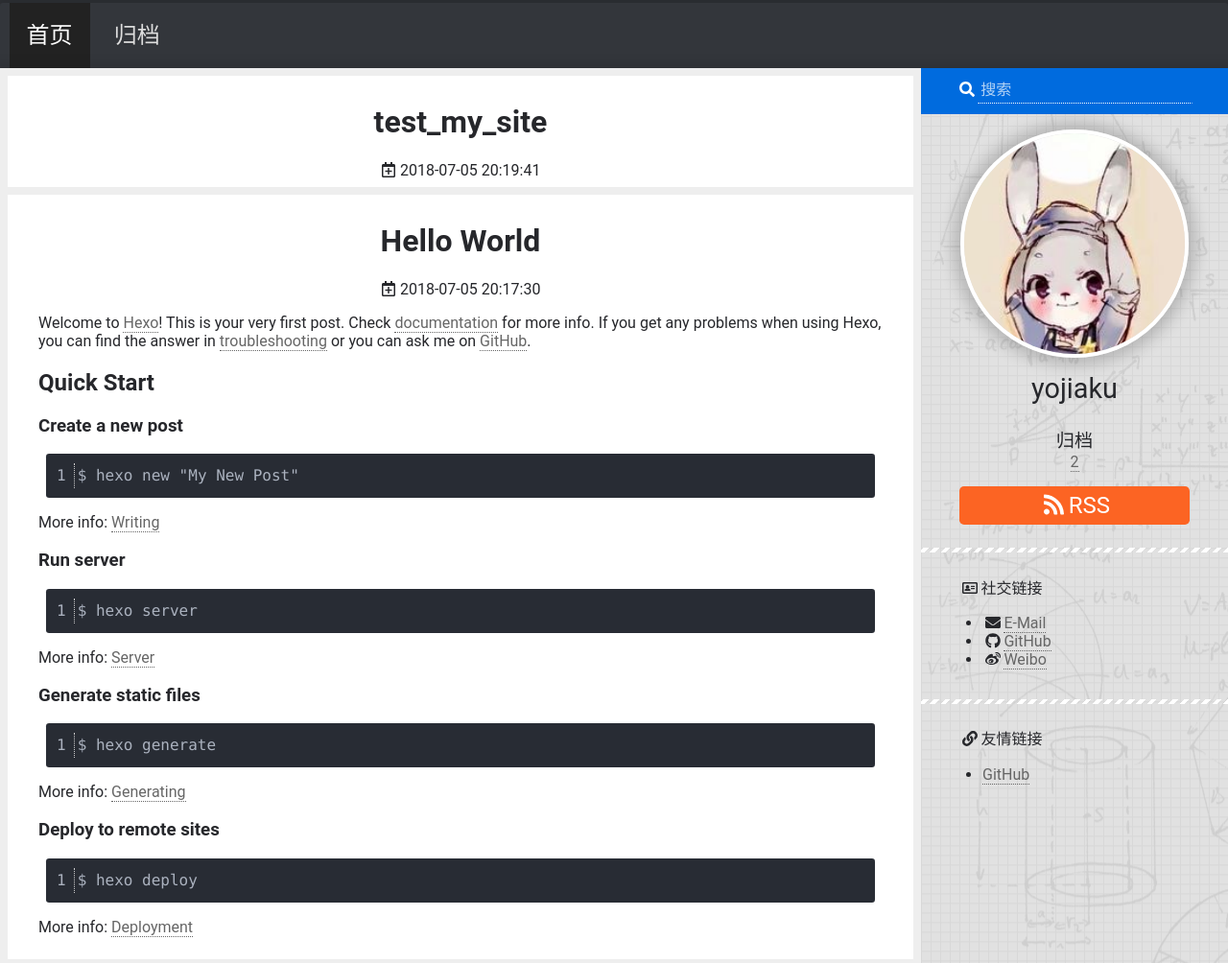
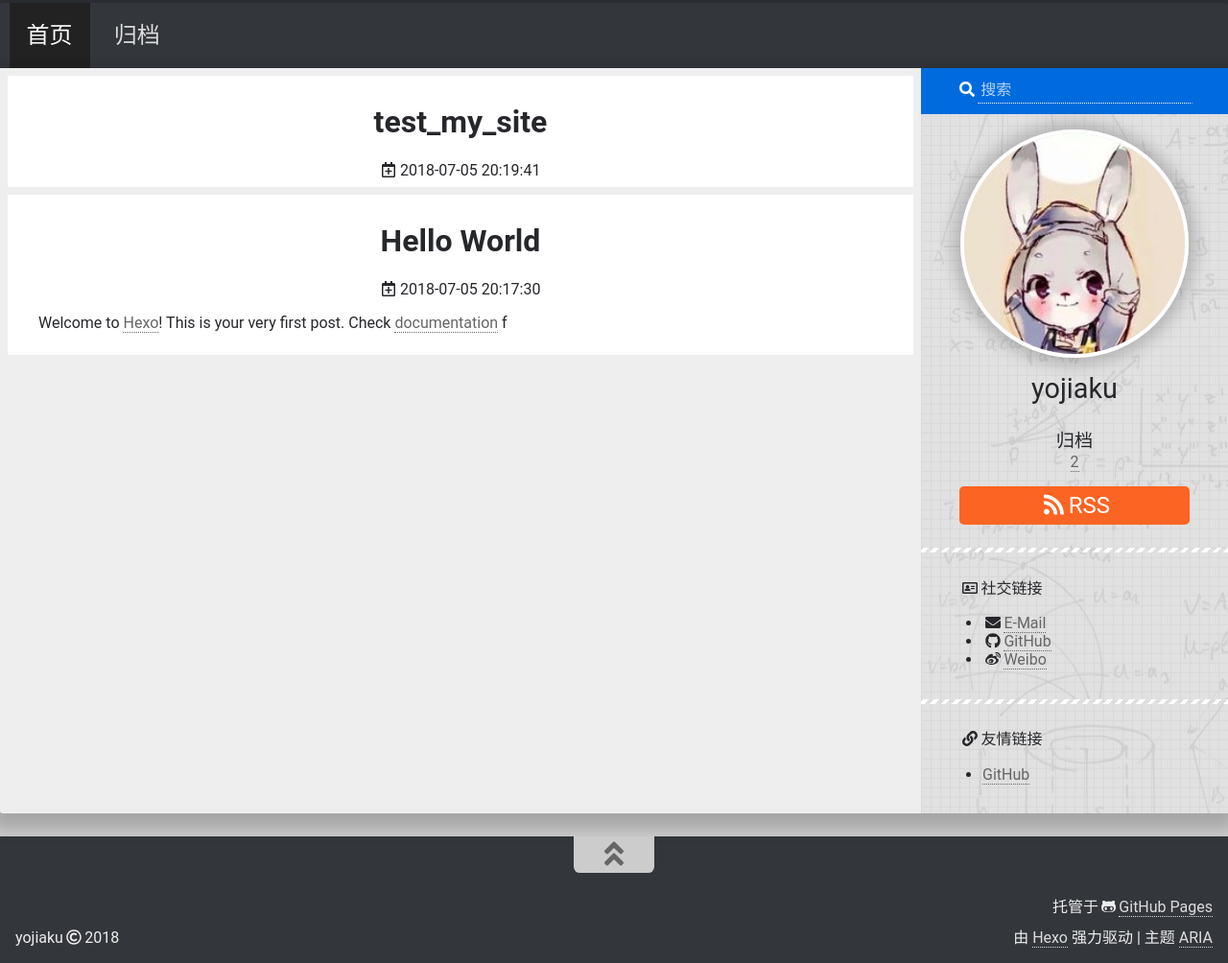
Before and after one commit to Yojiaku/yojiaku.github.io, a plain HTML site: page index.html in a window 1280 px wide. Shown: the part 353-1357 px from the top of the page at 96% size. Drawn offline with Linux system fonts and the light colour scheme.

Commit message:
Site updated: 2018-07-05 21:42:14

```diff
--- a/index.html
+++ b/index.html
@@ -181,16 +181,7 @@
     </header>
     <main class="post-main" itemprop="articleBody">
 
-      <p>Welcome to <a href="https://hexo.io/" target="_blank" rel="noopener">Hexo</a>! This is your very first post. Check <a href="https://hexo.io/docs/" target="_blank" rel="noopener">documentation</a> for more info. If you get any problems when using Hexo, you can find the answer in <a href="https://hexo.io/docs/troubleshooting.html" target="_blank" rel="noopener">troubleshooting</a> or you can ask me on <a href="https://github.com/hexojs/hexo/issues" target="_blank" rel="noopener">GitHub</a>.</p>
-<h2 id="Quick-Start"><a href="#Quick-Start" class="headerlink" title="Quick Start"></a>Quick Start</h2><h3 id="Create-a-new-post"><a href="#Create-a-new-post" class="headerlink" title="Create a new post"></a>Create a new post</h3><figure class="hljs highlight bash"><table><tr><td class="gutter"><pre><span class="line">1</span><br></pre></td><td class="code"><pre><span class="line">$ hexo new <span class="string">"My New Post"</span></span><br></pre></td></tr></table></figure>
-<p>More info: <a href="https://hexo.io/docs/writing.html" target="_blank" rel="noopener">Writing</a></p>
-<h3 id="Run-server"><a href="#Run-server" class="headerlink" title="Run server"></a>Run server</h3><figure class="hljs highlight bash"><table><tr><td class="gutter"><pre><span class="line">1</span><br></pre></td><td class="code"><pre><span class="line">$ hexo server</span><br></pre></td></tr></table></figure>
-<p>More info: <a href="https://hexo.io/docs/server.html" target="_blank" rel="noopener">Server</a></p>
-<h3 id="Generate-static-files"><a href="#Generate-static-files" class="headerlink" title="Generate static files"></a>Generate static files</h3><figure class="hljs highlight bash"><table><tr><td class="gutter"><pre><span class="line">1</span><br></pre></td><td class="code"><pre><span class="line">$ hexo generate</span><br></pre></td></tr></table></figure>
-<p>More info: <a href="https://hexo.io/docs/generating.html" target="_blank" rel="noopener">Generating</a></p>
-<h3 id="Deploy-to-remote-sites"><a href="#Deploy-to-remote-sites" class="headerlink" title="Deploy to remote sites"></a>Deploy to remote sites</h3><figure class="hljs highlight bash"><table><tr><td class="gutter"><pre><span class="line">1</span><br></pre></td><td class="code"><pre><span class="line">$ hexo deploy</span><br></pre></td></tr></table></figure>
-<p>More info: <a href="https://hexo.io/docs/deployment.html" target="_blank" rel="noopener">Deployment</a></p>
-
+      <p>Welcome to <a href="https://hexo.io/" target="_blank" rel="noopener">Hexo</a>! This is your very first post. Check <a href="https://hexo.io/docs/" target="_blank" rel="noopener">documentation</a> f
 
     </main>
     <footer class="post-footer">
```
